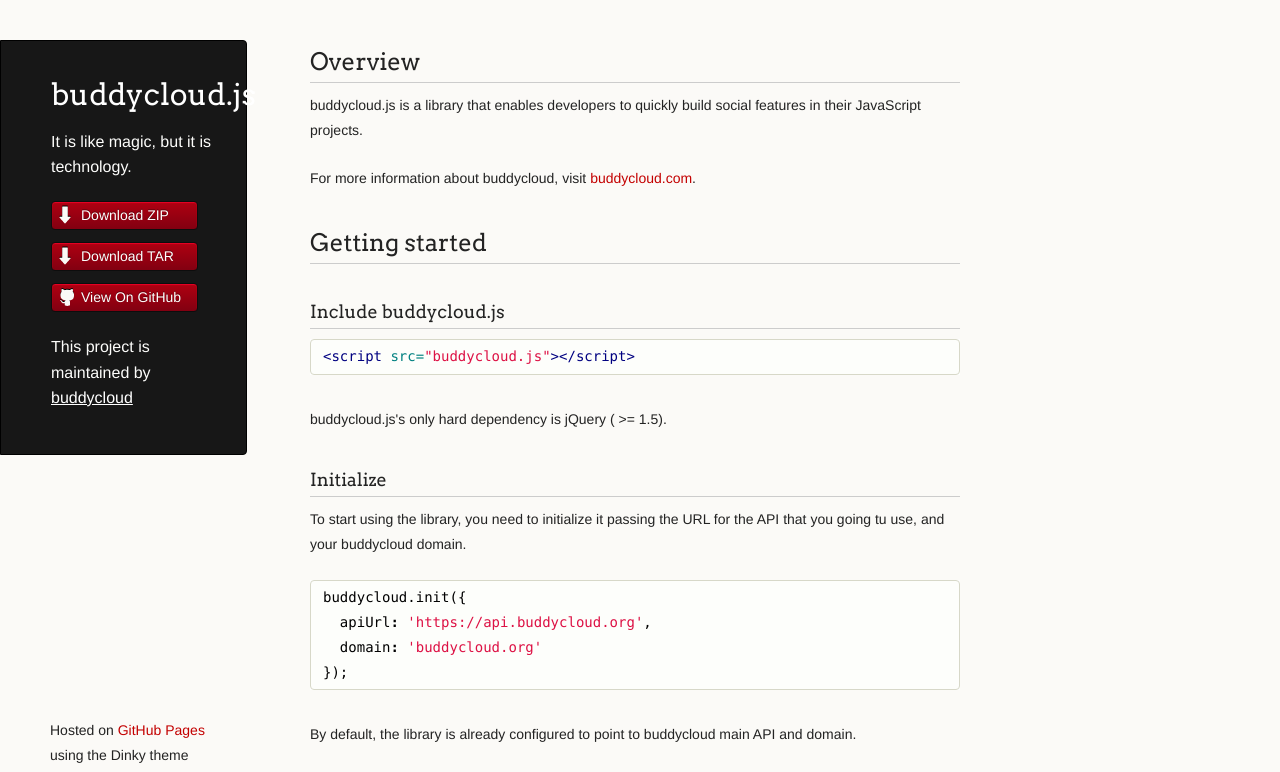
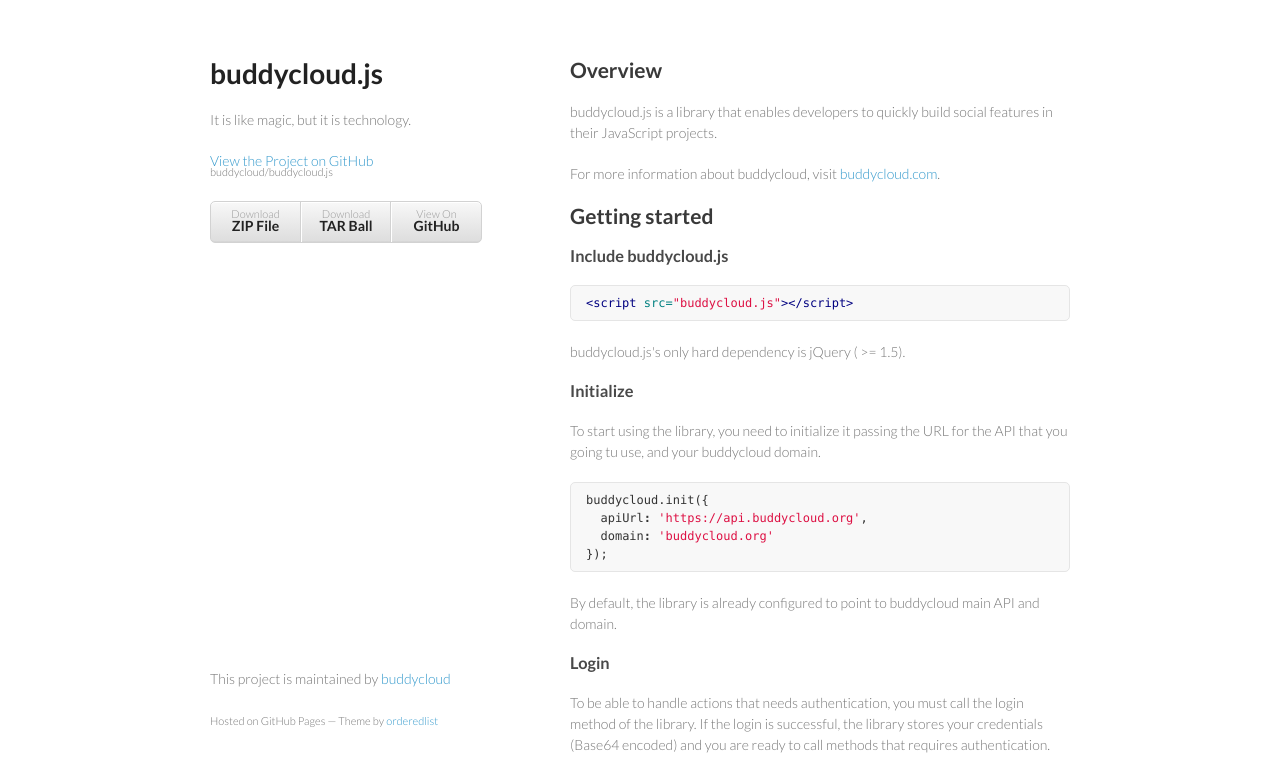
Before and after one commit to buddycloud/buddycloud.js, a plain HTML site: page index.html in a window 1280 px wide. Shown: the top 772 px of the page. Drawn offline with Linux system fonts and the light colour scheme.

Commit message:
Create gh-pages branch via GitHub

```diff
--- a/index.html
+++ b/index.html
@@ -7,7 +7,6 @@
 
     <link rel="stylesheet" href="stylesheets/styles.css">
     <link rel="stylesheet" href="stylesheets/pygment_trac.css">
-    <script src="javascripts/scale.fix.js"></script>
     <meta name="viewport" content="width=device-width, initial-scale=1, user-scalable=no">
     <!--[if lt IE 9]>
     <script src="//html5shiv.googlecode.com/svn/trunk/html5.js"></script>
@@ -16,18 +15,17 @@
   <body>
     <div class="wrapper">
       <header>
-        <h1 class="header">buddycloud.js</h1>
-        <p class="header">It is like magic, but it is technology.</p>
+        <h1>buddycloud.js</h1>
+        <p>It is like magic, but it is technology.</p>
+
+        <p class="view"><a href="https://github.com/buddycloud/buddycloud.js">View the Project on GitHub <small>buddycloud/buddycloud.js</small></a></p>
+
 
         <ul>
-          <li class="download"><a class="buttons" href="https://github.com/buddycloud/buddycloud.js/zipball/master">Download ZIP</a></li>
-          <li class="download"><a class="buttons" href="https://github.com/buddycloud/buddycloud.js/tarball/master">Download TAR</a></li>
-          <li><a class="buttons github" href="https://github.com/buddycloud/buddycloud.js">View On GitHub</a></li>
+          <li><a href="https://github.com/buddycloud/buddycloud.js/zipball/master">Download <strong>ZIP File</strong></a></li>
+          <li><a href="https://github.com/buddycloud/buddycloud.js/tarball/master">Download <strong>TAR Ball</strong></a></li>
+          <li><a href="https://github.com/buddycloud/buddycloud.js">View On <strong>GitHub</strong></a></li>
         </ul>
-
-        <p class="header">This project is maintained by <a class="header name" href="https://github.com/buddycloud">buddycloud</a></p>
-
-
       </header>
       <section>
         <h2>Overview</h2>
@@ -227,11 +225,12 @@
 <p>buddycloud.js is open source and available under <a href="http://www.apache.org/licenses/LICENSE-2.0">Apache License 2.0</a>. </p>
       </section>
       <footer>
-        <p><small>Hosted on <a href="https://pages.github.com">GitHub Pages</a> using the Dinky theme</small></p>
+        <p>This project is maintained by <a href="https://github.com/buddycloud">buddycloud</a></p>
+        <p><small>Hosted on GitHub Pages &mdash; Theme by <a href="https://github.com/orderedlist">orderedlist</a></small></p>
       </footer>
     </div>
-    <!--[if !IE]><script>fixScale(document);</script><![endif]-->
-		          <script type="text/javascript">
+    <script src="javascripts/scale.fix.js"></script>
+              <script type="text/javascript">
             var gaJsHost = (("https:" == document.location.protocol) ? "https://ssl." : "http://www.");
             document.write(unescape("%3Cscript src='" + gaJsHost + "google-analytics.com/ga.js' type='text/javascript'%3E%3C/script%3E"));
           </script>
--- a/stylesheets/styles.css
+++ b/stylesheets/styles.css
@@ -1,328 +1,186 @@
-@import url(https://fonts.googleapis.com/css?family=Arvo:400,700,400italic);
-
-/* MeyerWeb Reset */
-
-html, body, div, span, applet, object, iframe,
-h1, h2, h3, h4, h5, h6, p, blockquote, pre,
-a, abbr, acronym, address, big, cite, code,
-del, dfn, em, img, ins, kbd, q, s, samp,
-small, strike, strong, sub, sup, tt, var,
-b, u, i, center,
-dl, dt, dd, ol, ul, li,
-fieldset, form, label, legend,
-table, caption, tbody, tfoot, thead, tr, th, td,
-article, aside, canvas, details, embed,
-figure, figcaption, footer, header, hgroup,
-menu, nav, output, ruby, section, summary,
-time, mark, audio, video {
-  margin: 0;
-  padding: 0;
-  border: 0;
-  font: inherit;
-  vertical-align: baseline;
-}
-
-
-/* Base text styles */
+@import url(https://fonts.googleapis.com/css?family=Lato:300italic,700italic,300,700);
 
 body {
-  padding:10px 50px 0 0;
-  font-family:"Helvetica Neue", Helvetica, Arial, sans-serif;
-	font-size: 14px;
-	color: #232323;
-	background-color: #FBFAF7;
-	margin: 0;
-	line-height: 1.8em;
-	-webkit-font-smoothing: antialiased;
-
+  padding:50px;
+  font:14px/1.5 Lato, "Helvetica Neue", Helvetica, Arial, sans-serif;
+  color:#777;
+  font-weight:300;
 }
 
 h1, h2, h3, h4, h5, h6 {
-  color:#232323;
-  margin:36px 0 10px;
+  color:#222;
+  margin:0 0 20px;
 }
 
-p, ul, ol, table, dl {
-  margin:0 0 22px;
+p, ul, ol, table, pre, dl {
+  margin:0 0 20px;
 }
 
 h1, h2, h3 {
-	font-family: Arvo, Monaco, serif;
-  line-height:1.3;
-	font-weight: normal;
-}
-
-h1,h2, h3 {
-	display: block;
-	border-bottom: 1px solid #ccc;
-	padding-bottom: 5px;
+  line-height:1.1;
 }
 
 h1 {
-	font-size: 30px;
+  font-size:28px;
 }
 
 h2 {
-	font-size: 24px;
+  color:#393939;
 }
 
-h3 {
-	font-size: 18px;
-}
-
-h4, h5, h6 {
-	font-family: Arvo, Monaco, serif;
-	font-weight: 700;
+h3, h4, h5, h6 {
+  color:#494949;
 }
 
 a {
-  color:#C30000;
-  font-weight:200;
+  color:#39c;
+  font-weight:400;
   text-decoration:none;
 }
 
-a:hover {
-	text-decoration: underline;
+a small {
+  font-size:11px;
+  color:#777;
+  margin-top:-0.6em;
+  display:block;
 }
 
-a small {
-	font-size: 12px;
+.wrapper {
+  width:860px;
+  margin:0 auto;
 }
 
-em {
-	font-style: italic;
+blockquote {
+  border-left:1px solid #e5e5e5;
+  margin:0;
+  padding:0 0 0 20px;
+  font-style:italic;
+}
+
+code, pre {
+  font-family:Monaco, Bitstream Vera Sans Mono, Lucida Console, Terminal;
+  color:#333;
+  font-size:12px;
+}
+
+pre {
+  padding:8px 15px;
+  background: #f8f8f8;
+  border-radius:5px;
+  border:1px solid #e5e5e5;
+  overflow-x: auto;
+}
+
+table {
+  width:100%;
+  border-collapse:collapse;
+}
+
+th, td {
+  text-align:left;
+  padding:5px 10px;
+  border-bottom:1px solid #e5e5e5;
+}
+
+dt {
+  color:#444;
+  font-weight:700;
+}
+
+th {
+  color:#444;
+}
+
+img {
+  max-width:100%;
+}
+
+header {
+  width:270px;
+  float:left;
+  position:fixed;
+}
+
+header ul {
+  list-style:none;
+  height:40px;
+
+  padding:0;
+
+  background: #eee;
+  background: -moz-linear-gradient(top, #f8f8f8 0%, #dddddd 100%);
+  background: -webkit-gradient(linear, left top, left bottom, color-stop(0%,#f8f8f8), color-stop(100%,#dddddd));
+  background: -webkit-linear-gradient(top, #f8f8f8 0%,#dddddd 100%);
+  background: -o-linear-gradient(top, #f8f8f8 0%,#dddddd 100%);
+  background: -ms-linear-gradient(top, #f8f8f8 0%,#dddddd 100%);
+  background: linear-gradient(top, #f8f8f8 0%,#dddddd 100%);
+
+  border-radius:5px;
+  border:1px solid #d2d2d2;
+  box-shadow:inset #fff 0 1px 0, inset rgba(0,0,0,0.03) 0 -1px 0;
+  width:270px;
+}
+
+header li {
+  width:89px;
+  float:left;
+  border-right:1px solid #d2d2d2;
+  height:40px;
+}
+
+header ul a {
+  line-height:1;
+  font-size:11px;
+  color:#999;
+  display:block;
+  text-align:center;
+  padding-top:6px;
+  height:40px;
 }
 
 strong {
+  color:#222;
   font-weight:700;
 }
 
-ul li {
-  list-style: inside;
-  padding-left: 25px;
+header ul li + li {
+  width:88px;
+  border-left:1px solid #fff;
 }
 
-ol li {
-  list-style: decimal inside;
-  padding-left: 20px;
+header ul li + li + li {
+  border-right:none;
+  width:89px;
 }
 
-blockquote {
-  margin: 0;
-  padding: 0 0 0 20px;
-  font-style: italic;
+header ul a strong {
+  font-size:14px;
+  display:block;
+  color:#222;
 }
 
-dl, dt, dd, dl p {
-	font-color: #444;
+section {
+  width:500px;
+  float:right;
+  padding-bottom:50px;
 }
 
-dl dt {
-  font-weight: bold;
-}
-
-dl dd {
-  padding-left: 20px;
-  font-style: italic;
-}
-
-dl p {
-  padding-left: 20px;
-  font-style: italic;
+small {
+  font-size:11px;
 }
 
 hr {
   border:0;
-  background:#ccc;
+  background:#e5e5e5;
   height:1px;
-  margin:0 0 24px;
+  margin:0 0 20px;
 }
 
-/* Images */
-
-img {
-  position: relative;
-  margin: 0 auto;
-  max-width: 650px;
-  padding: 5px;
-  margin: 10px 0 32px 0;
-  border: 1px solid #ccc;
-}
-
-
-/* Code blocks */
-
-code, pre {
-	font-family: Monaco, "Bitstream Vera Sans Mono", "Lucida Console", Terminal, monospace;
-  color:#000;
-  font-size:14px;
-}
-
-pre {
-	padding: 4px 12px;
-  background: #FDFEFB;
-  border-radius:4px;
-  border:1px solid #D7D8C8;
-  overflow: auto;
-  overflow-y: hidden;
-	margin-bottom: 32px;
-}
-
-
-/* Tables */
-
-table {
-  width:100%;
-}
-
-table {
-  border: 1px solid #ccc;
-  margin-bottom: 32px;
-  text-align: left;
- }
-
-th {
-  font-family: 'Arvo', Helvetica, Arial, sans-serif;
-	font-size: 18px;
-	font-weight: normal;
-  padding: 10px;
-  background: #232323;
-  color: #FDFEFB;
- }
-
-td {
-  padding: 10px;
-	background: #ccc;
- }
-
-
-/* Wrapper */
-.wrapper {
-  width:960px;
-}
-
-
-/* Header */
-
-header {
-	background-color: #171717;
-	color: #FDFDFB;
-  width:170px;
+footer {
+  width:270px;
   float:left;
   position:fixed;
-	border: 1px solid #000;
-	-webkit-border-top-right-radius: 4px;
-	-webkit-border-bottom-right-radius: 4px;
-	-moz-border-radius-topright: 4px;
-	-moz-border-radius-bottomright: 4px;
-	border-top-right-radius: 4px;
-	border-bottom-right-radius: 4px;
-	padding: 34px 25px 22px 50px;
-	margin: 30px 25px 0 0;
-	-webkit-font-smoothing: antialiased;
-}
-
-p.header {
-	font-size: 16px;
-}
-
-h1.header {
-	font-family: Arvo, sans-serif;
-	font-size: 30px;
-	font-weight: 300;
-	line-height: 1.3em;
-	border-bottom: none;
-	margin-top: 0;
-}
-
-
-h1.header, a.header, a.name, header a{
-	color: #fff;
-}
-
-a.header {
-	text-decoration: underline;
-}
-
-a.name {
-	white-space: nowrap;
-}
-
-header ul {
-  list-style:none;
-  padding:0;
-}
-
-header li {
-	list-style-type: none;
-  width:132px;
-  height:15px;
-	margin-bottom: 12px;
-	line-height: 1em;
-	padding: 6px 6px 6px 7px;
-
-	background: #AF0011;
-	background: -moz-linear-gradient(top, #AF0011 0%, #820011 100%);
-  background: -webkit-gradient(linear, left top, left bottom, color-stop(0%,#f8f8f8), color-stop(100%,#dddddd));
-  background: -webkit-linear-gradient(top, #AF0011 0%,#820011 100%);
-  background: -o-linear-gradient(top, #AF0011 0%,#820011 100%);
-  background: -ms-linear-gradient(top, #AF0011 0%,#820011 100%);
-  background: linear-gradient(top, #AF0011 0%,#820011 100%);
-
-	border-radius:4px;
-  border:1px solid #0D0D0D;
-
-	-webkit-box-shadow: inset 0px 1px 1px 0 rgba(233,2,38, 1);
-	box-shadow: inset 0px 1px 1px 0 rgba(233,2,38, 1);
-
-}
-
-header li:hover {
-	background: #C3001D;
-	background: -moz-linear-gradient(top, #C3001D 0%, #950119 100%);
-  background: -webkit-gradient(linear, left top, left bottom, color-stop(0%,#f8f8f8), color-stop(100%,#dddddd));
-  background: -webkit-linear-gradient(top, #C3001D 0%,#950119 100%);
-  background: -o-linear-gradient(top, #C3001D 0%,#950119 100%);
-  background: -ms-linear-gradient(top, #C3001D 0%,#950119 100%);
-  background: linear-gradient(top, #C3001D 0%,#950119 100%);
-}
-
-a.buttons {
-	-webkit-font-smoothing: antialiased;
-	background: url(../images/arrow-down.png) no-repeat;
-	font-weight: normal;
-	text-shadow: rgba(0, 0, 0, 0.4) 0 -1px 0;
-	padding: 2px 2px 2px 22px;
-	height: 30px;
-}
-
-a.github {
-	background: url(../images/octocat-small.png) no-repeat 1px;
-}
-
-a.buttons:hover {
-	color: #fff;
-	text-decoration: none;
-}
-
-
-/* Section - for main page content */
-
-section {
-  width:650px;
-  float:right;
-  padding-bottom:50px;
-}
-
-
-/* Footer */
-
-footer {
-  width:170px;
-  float:left;
-  position:fixed;
-  bottom:10px;
-	padding-left: 50px;
+  bottom:50px;
 }
 
 @media print, screen and (max-width: 960px) {
@@ -338,18 +196,14 @@
     width:auto;
   }
 
-	footer {
-		border-top: 1px solid #ccc;
-		margin:0 84px 0 50px;
-		padding:0;
-	}
-
   header {
     padding-right:320px;
   }
 
   section {
-    padding:20px 84px 20px 50px;
+    border:1px solid #e5e5e5;
+    border-width:1px 0;
+    padding:20px 0;
     margin:0 0 20px;
   }
 
@@ -359,8 +213,8 @@
 
   header ul {
     position:absolute;
-    right:130px;
-    top:84px;
+    right:50px;
+    top:52px;
   }
 }
 
@@ -370,38 +224,26 @@
   }
 
   header {
-    padding:10px 20px 0;
-		margin-right: 0;
+    padding:0;
   }
-
-	section {
-    padding:10px 0 10px 20px;
-    margin:0 0 30px;
-  }
-
-	footer {
-		margin: 0 0 0 30px;
-	}
 
   header ul, header p.view {
     position:static;
   }
+
+  pre, code {
+    word-wrap:normal;
+  }
 }
 
 @media print, screen and (max-width: 480px) {
+  body {
+    padding:15px;
+  }
 
-  header ul li.download {
+  header ul {
     display:none;
   }
-
-	footer {
-		margin: 0 0 0 20px;
-	}
-
-	footer a{
-		display:block;
-	}
-
 }
 
 @media print {
```
Also changed, not shown: javascripts/scale.fix.js (+17 -20 lines).
